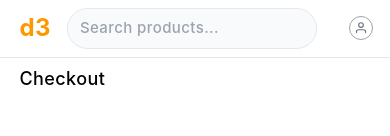
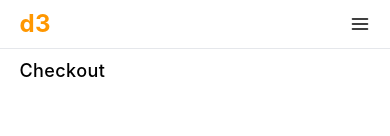
Before and after one commit to Roadpeak/D3-client, a React (Create React App) app: page /1/1/checkout in a window 390 px wide. Shown: the top 136 px of the page. Built offline with nearby package versions, Linux system fonts and the light colour scheme; no server answers.

Commit message:
gradient

```diff
--- a/src/components/Navbar.jsx
+++ b/src/components/Navbar.jsx
@@ -1,6 +1,6 @@
 import React, { useEffect, useState } from 'react';
 import { FaRegUser } from "react-icons/fa";
-import { FiUser } from 'react-icons/fi';
+import { FiMenu, FiUser } from 'react-icons/fi';
 import { CiBookmarkPlus } from "react-icons/ci";
 import { Link, useNavigate } from 'react-router-dom';
 import { LuLayoutDashboard } from "react-icons/lu";
@@ -114,7 +114,7 @@ const Navbar = () => {
                 </div>
 
                 <div className="flex items-center px-4">
-                    <form onSubmit={handleSearch} className="flex items-center border rounded-full w-[250px] md:w-[60%] px-3 py-2 bg-gray-50">
+                    <form onSubmit={handleSearch} className="hidden md:flex items-center border rounded-full w-[250px] md:w-[60%] px-3 py-2 bg-gray-50">
                         <input
                             type="text"
                             placeholder="Search products..."
@@ -143,7 +143,10 @@ const Navbar = () => {
                         </div>
                     )}
                 </div>
-                <div className="flex items-center gap-6">
+                <div className="flex ">
+                    <FiMenu size={20} />
+                </div>
+                {/* <div className="flex items-center gap-6">
                     {user ? (
                         <>
                             <button onClick={handleUserIconClick} className="md:ml-4 flex items-center gap-2 text-black hover:text-primary">
@@ -157,9 +160,6 @@ const Navbar = () => {
                         <div className="flex items-center gap-2 ml-4">
                             <div className="flex flex-col items-center relative text-white">
                                 <div className="flex relative w-full items-center">
-                                    {/* <button className="text-gray-700 mr-3 flex md:hidden">
-                                        <IoIosSearch size={20} />
-                                    </button> */}
                                     <Link to='/accounts/sign-in' className="flex text-black md:hidden">
                                         <FiUser size={24} className='text-gray-500 border rounded-full border-gray-400 p-1' />
                                     </Link>
@@ -185,7 +185,7 @@ const Navbar = () => {
                             </div>
                         </div>
                     )}
-                </div>
+                </div> */}
             </div>
             {open && (
                 <div className="fixed inset-0 bg-black bg-opacity-50 z-50">
```
